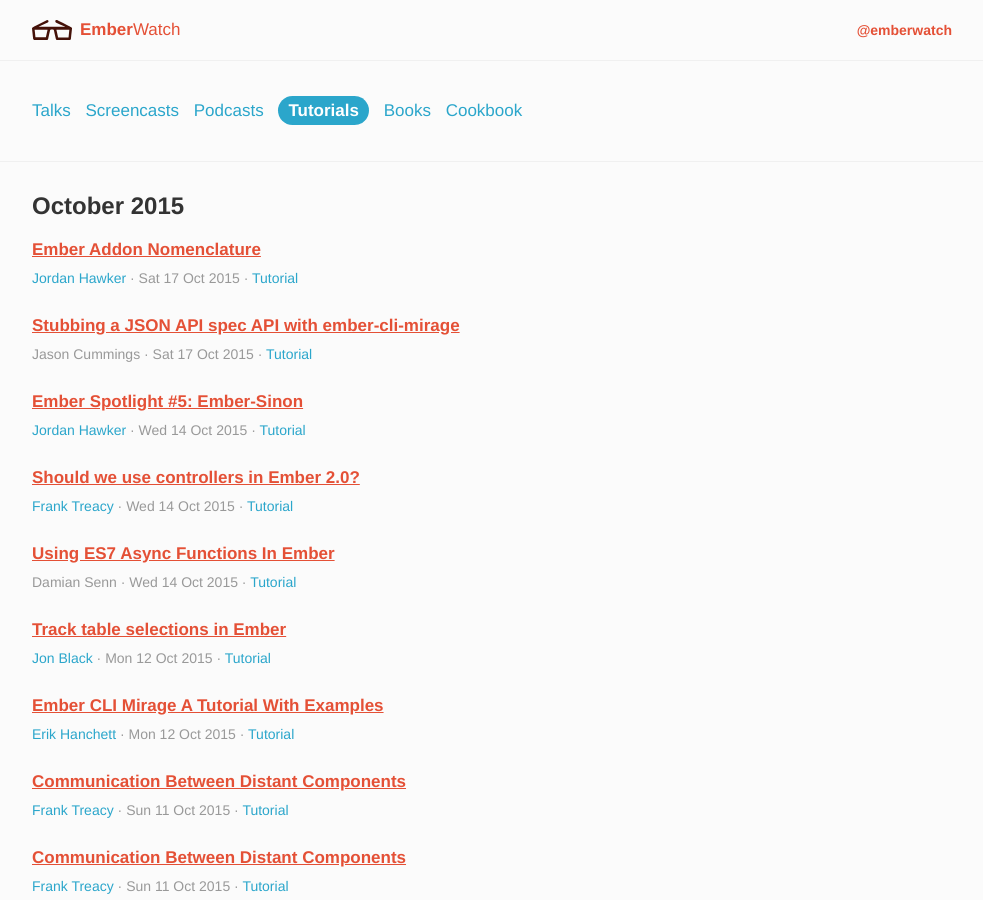
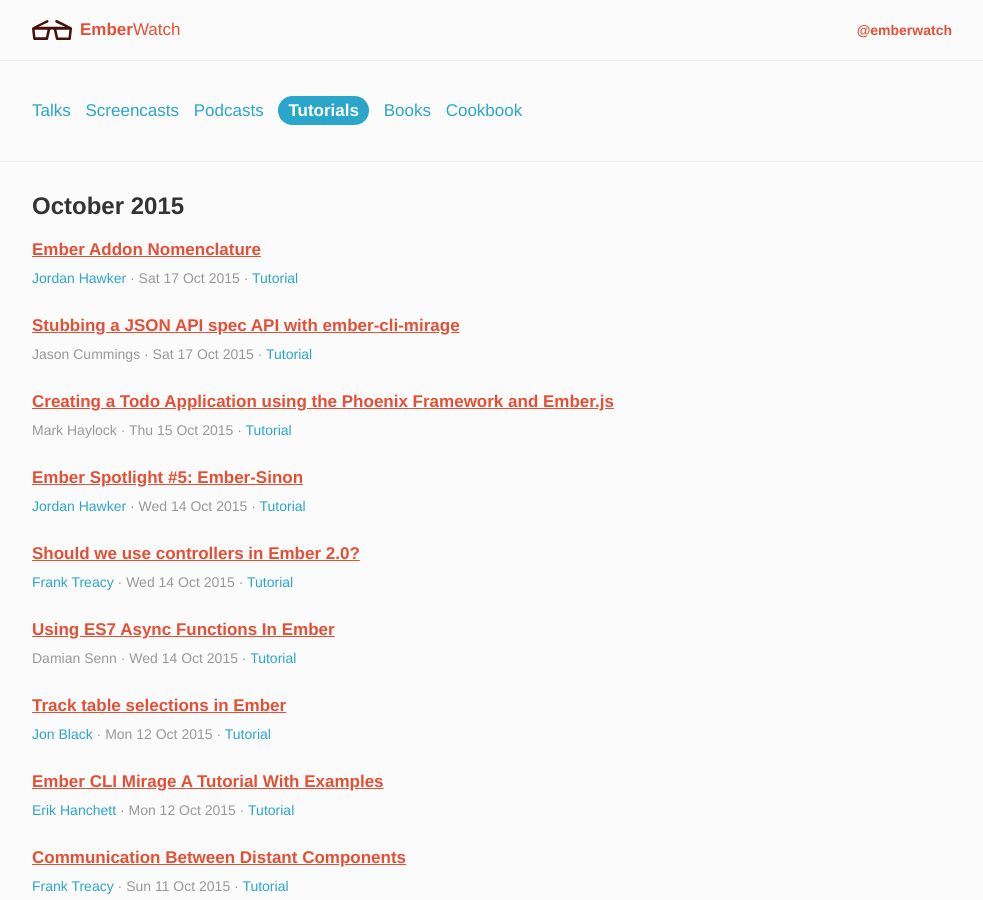
Before and after one commit to emberwatch/emberwatch, a Jekyll site: the page built from tutorials.html, in a window 1280 px wide and 900 px high. Shown: the whole window, without its empty margins (148-1131 px from the left). Built offline with Jekyll 4.4.1, drawn with Linux system fonts in a browser that asks for light colours; Markdown is read by kramdown in place of the engine named in the settings; comment, search, counter and statistics services are not loaded.

Commit message:
[Article] Creating a Todo Application using the Phoenix framework and Ember.js

```diff
--- a/_data/people.yml
+++ b/_data/people.yml
@@ -1230,3 +1230,5 @@
 - name: Jason Cummings
   id: 296
   github: jsncmgs1
+- name: Mark Haylock
+  id: 297
--- a/_data/tutorials.yml
+++ b/_data/tutorials.yml
@@ -15,6 +15,14 @@
   date_updated: '2015-10-17'
   urls:
   - http://jhawk.co/addon-nomenclature
+- title: 'Creating a Todo Application using the Phoenix Framework and Ember.js'
+  author_ids:
+  - 297
+  date: '2015-10-15'
+  date_created: '2015-10-15'
+  date_updated: '2015-10-15'
+  urls:
+  - http://resolve.digital/blog/posts/creating-a-todo-application-using-the-phoenix-framework-and-ember-js
 - title: 'Using ES7 Async Functions In Ember'
   author_ids:
   - 295
```
